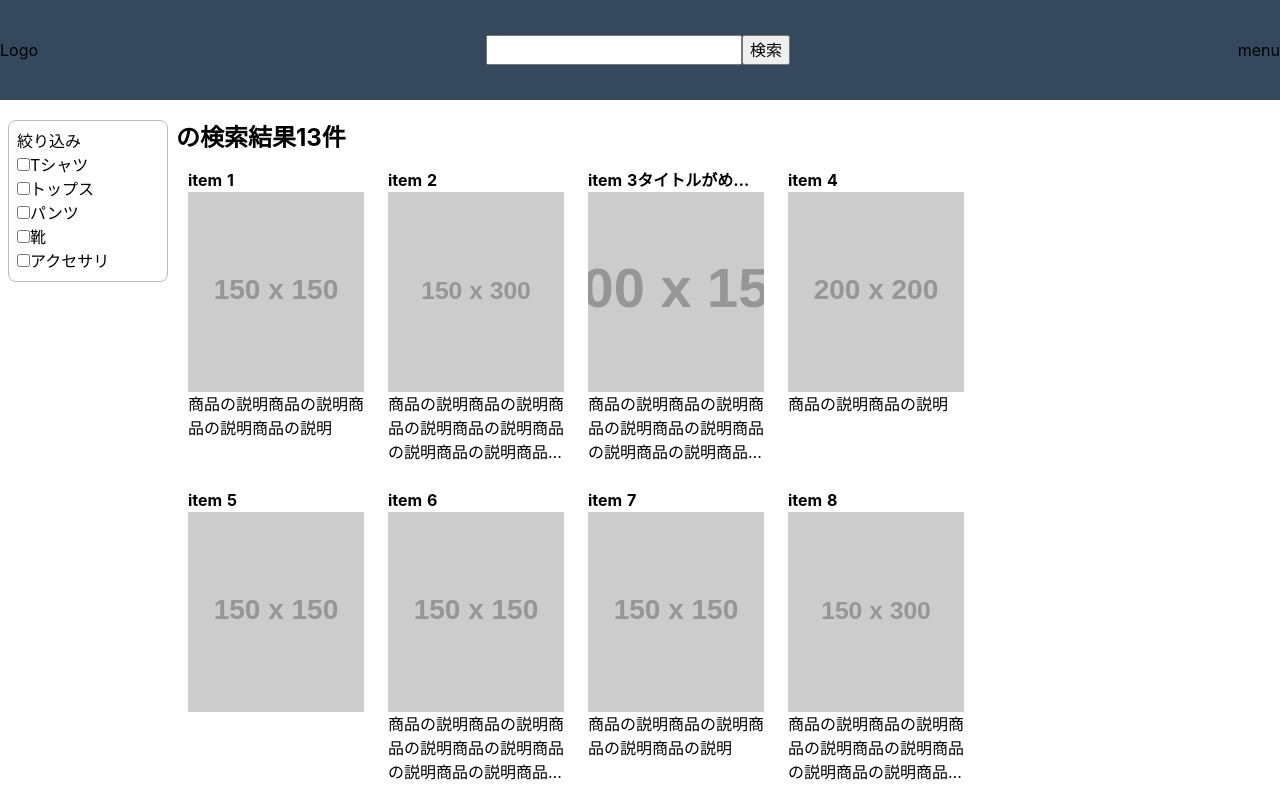
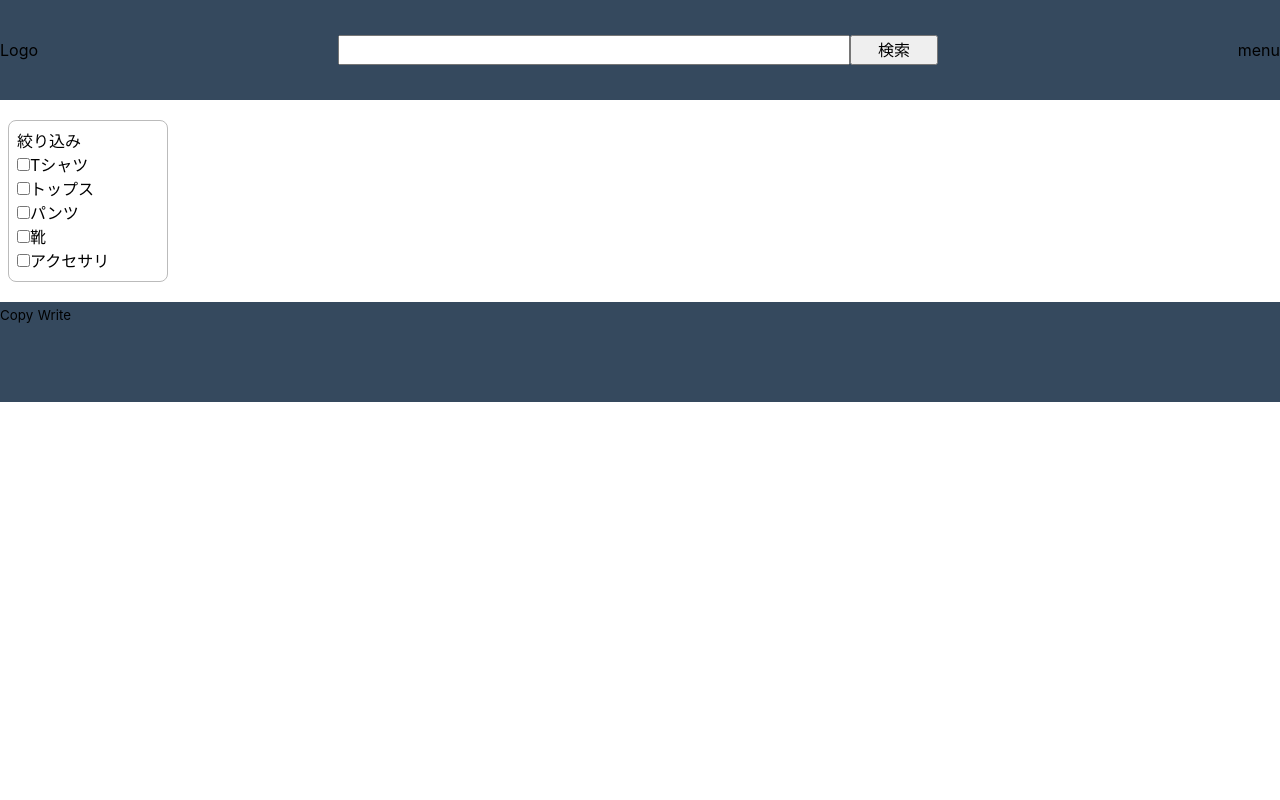
Before and after one commit to islandvalley/nuxt-ec, a Nuxt app: page / in a window 1280 px wide. Shown: the top 800 px of the page. Built offline with nearby package versions, Linux system fonts and the light colour scheme.

Commit message:
検索風機能の実装

```diff
--- a/pages/index.vue
+++ b/pages/index.vue
@@ -2,15 +2,22 @@
   <div>
     <header class="header">
       <div>Logo</div>
-      <div>
-        <input v-model="searchWord" type="text" />
-        <button type="button" @click="search">検索</button>
+      <div class="search-box">
+        <input v-model="searchWord" type="text" class="search-box__input" />
+        <button type="button" class="search-box__button" @click="search">
+          検索
+        </button>
       </div>
       <div>
         menu
       </div>
     </header>
     <main class="main">
+      <div v-show="!searching">
+        <h2>
+          {{ searchedWord ? `${searchedWord}の検索結果${items.length}件` : '' }}
+        </h2>
+      </div>
       <div class="main-block">
         <div class="side-list-wrapper">
           <div class="side-list">
@@ -40,8 +47,8 @@
           </div>
         </div>
         <div>
-          <h2>{{ `${searchWord}の検索結果${items.length}件` }}</h2>
-          <ul class="list">
+          <p v-if="searching">検索中</p>
+          <ul v-else class="list">
             <li v-for="(item, index) in items" :key="index" class="item">
               <h4 class="item-title">{{ item.name }}</h4>
               <img
@@ -53,7 +60,7 @@
                 alt="画像"
                 class="item-image"
               />
-              <p class="item-description">
+              <p v-show="!!item.description" class="item-description">
                 {{ item.description }}
               </p>
             </li>
@@ -74,7 +81,31 @@ export default Vue.extend({
   data() {
     return {
       searchWord: '',
-      items: [
+      searchedWord: '',
+      searching: false,
+      items: []
+    }
+  },
+  computed: {},
+  methods: {
+    async search() {
+      console.log(this.searchWord)
+
+      this.searchedWord = this.searchWord
+      this.searchWord = ''
+
+      // 検索中に当たる挙動
+      this.items = []
+      this.searching = true
+      await setTimeout(() => {
+        this.items = items
+        this.searching = false
+      }, 3000)
+    }
+  }
+})
+
+const items = [
   {
     name: 'item 1',
     description: '商品の説明商品の説明商品の説明商品の説明',
@@ -148,15 +179,6 @@ export default Vue.extend({
     src: 'https://via.placeholder.com/150'
   }
 ]
-    }
-  },
-  computed: {},
-  methods: {
-    search() {
-      console.log(this.searchWord)
-    }
-  }
-})
 </script>
 
 <style>
@@ -245,8 +267,6 @@ export default Vue.extend({
   margin: 0 8px;
   padding: 8px;
   width: 160px;
-  position: sticky;
-  top: 0;
 }
 
 /* side-listのsticky用の親要素 */
@@ -257,4 +277,17 @@ export default Vue.extend({
 .main {
   margin: 20px 0;
 }
+
+.search-box {
+  width: 600px;
+  display: flex;
+}
+
+.search-box__input {
+  width: 100%;
+}
+
+.search-box__button {
+  width: 100px;
+}
 </style>
```
Lines whose indentation alone changed are shown as unchanged.
